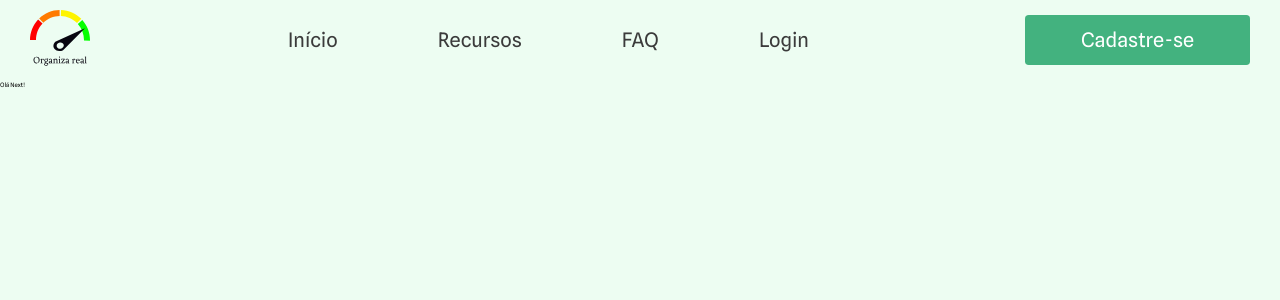
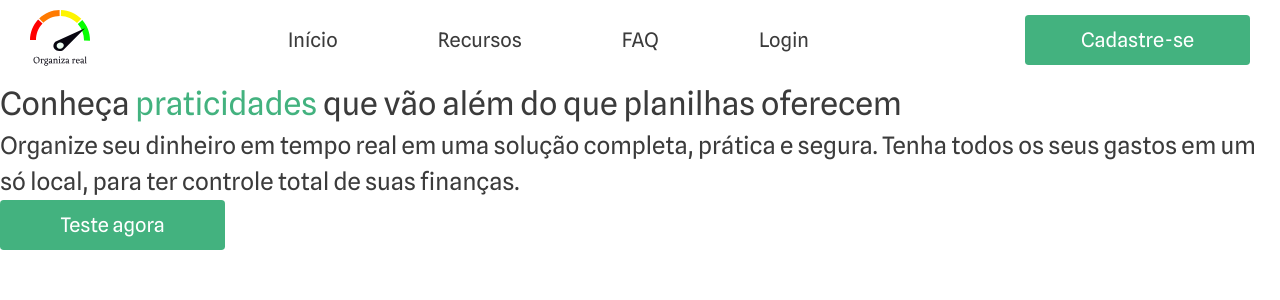
Before and after one commit to Valdeci97/gerenciador-despesas, a Next.js app in the folder frontend/: page / in a window 1280 px wide. Shown: the top 300 px of the page. Built offline with nearby package versions, Linux system fonts and the light colour scheme.

Commit message:
refactor(tailwind): create default styles js object to remove props repetition

```diff
--- a/frontend/src/app/page.tsx
+++ b/frontend/src/app/page.tsx
@@ -1,7 +1,19 @@
+import RegisterLink from '@/components/RegisterLink';
+
 export default function Home() {
   return (
     <main>
-      <h1>Olá Next!</h1>
+      <h1 className="text-32px text-light">
+        Conheça&nbsp;
+        <span className="text-32px text-green-contrast">praticidades</span> que vão além
+        do que planilhas oferecem
+      </h1>
+      <p className="text-24px text-light">
+        Organize seu dinheiro em tempo real em uma solução completa, prática e segura.
+        Tenha todos os seus gastos em um só local, para ter controle total de suas
+        finanças.
+      </p>
+      <RegisterLink linkText="Teste agora" />
     </main>
   );
 }
--- a/frontend/src/components/AsideMenuBar.tsx
+++ b/frontend/src/components/AsideMenuBar.tsx
@@ -11,25 +11,25 @@
       <nav className="aside-menu-link-container">
         <ul>
           <li className="text-white">
-            <a href="/" className="text-mobile-menu-link">
+            <a href="/" className="text-28px">
               Início
             </a>
           </li>
           <li className="text-white">
-            <a href="/resources" className="text-mobile-menu-link">
+            <a href="/resources" className="text-28px">
               Recursos
             </a>
           </li>
           <li className="text-white">
-            <a href="/faq" className="text-mobile-menu-link">
+            <a href="/faq" className="text-28px">
               FAQ
             </a>
           </li>
         </ul>
         <RegisterLink />
-        <span className="text-white text-mobile-menu">
+        <span className="text-white text-20px">
           Já tem conta?&nbsp;
-          <a href="/" className="text-mobile-menu text-green-contrast">
+          <a href="/" className="text-20px text-green-contrast">
             Login
           </a>
         </span>
--- a/frontend/src/components/Header.tsx
+++ b/frontend/src/components/Header.tsx
@@ -2,7 +2,7 @@
 
 export default function Header() {
   return (
-    <header className="px-30 grid h-80">
+    <header className="px-30px grid h-80px">
       <Navbar />
     </header>
   );
--- a/frontend/src/components/HomeLinks.tsx
+++ b/frontend/src/components/HomeLinks.tsx
@@ -5,22 +5,22 @@
     <>
       <ul className="w-full flex items-center justify-evenly desktop-navbar-items">
         <li className="text-light">
-          <a href="/" className="text-fgl">
+          <a href="/" className="text-20px">
             Início
           </a>
         </li>
         <li className="text-light">
-          <a href="/resources" className="text-fgl">
+          <a href="/resources" className="text-20px">
             Recursos
           </a>
         </li>
-        <li className="">
-          <a href="/faq" className="text-light text-fgl">
+        <li className="text-light">
+          <a href="/faq" className="text-20px">
             FAQ
           </a>
         </li>
         <li className="text-light">
-          <a href="/login" className="text-fgl">
+          <a href="/login" className="text-20px">
             Login
           </a>
         </li>
--- a/frontend/src/components/RegisterLink.tsx
+++ b/frontend/src/components/RegisterLink.tsx
@@ -1,10 +1,12 @@
-export default function RegisterLink() {
+import { RegisterLinkProps } from '@/@types/register-link-props';
+
+export default function RegisterLink({ linkText = 'Cadastre-se' }: RegisterLinkProps) {
   return (
     <a
       href="/register"
-      className="flex justify-center items-center w-225 bg-btngreen h-50 rounded-md text-white text-fgl"
+      className="flex justify-center items-center w-225px bg-green-contrast h-50px rounded-md text-white text-20px"
     >
-      Cadastre-se
+      {linkText}
     </a>
   );
 }
--- /dev/null
+++ b/frontend/src/utils/tailwind/index.ts
@@ -0,0 +1,18 @@
+export const styles = {
+  colors: {
+    light: '#3b3b3b',
+    greenContrast: '#43B27F',
+    lightMode: '#EDFDF2',
+  },
+  unitsInREMToPX: {
+    twenty: '2rem',
+    twentyFour: '2.4rem',
+    twentyEigth: '2.8rem',
+    thirty: '3rem',
+    thirtyTwo: '3.2rem',
+    fifty: '5rem',
+    eighty: '8rem',
+    oneHundred: '10rem',
+    twoHundredTwentyFive: '22.5rem',
+  },
+};
--- a/frontend/tailwind.config.js
+++ b/frontend/tailwind.config.js
@@ -1,39 +1,35 @@
+import { styles } from './src/utils/tailwind/index';
+
 /** @type {import('tailwindcss').Config} */
 module.exports = {
   content: ['./src/**/*.tsx'],
   theme: {
-    backgroundColor: {
-      transparent: 'transparent',
-      btngreen: '#43B27F',
-      theme: {
-        light: '#EDFDF2',
+    extend: {
+      backgroundColor: {
+        transparent: 'transparent',
+        'green-contrast': styles.colors.greenContrast,
+        light: styles.colors.lightMode,
       },
-      black: '#000',
-    },
-    padding: {
-      30: '3rem',
-      100: '10rem',
-    },
-    height: {
-      80: '8rem',
-      50: '5rem',
-    },
-    screens: {
-      'sc-360': { max: '360px' },
-      'sc-361-440': { min: '361px', max: '440px' },
-    },
-    extend: {
       colors: {
-        light: '#3b3b3b',
-        'green-contrast': '#43B27F',
+        light: styles.colors.light,
+        'green-contrast': styles.colors.greenContrast,
       },
       fontSize: {
-        fgl: '2rem',
-        'mobile-menu-link': '2.8rem',
-        'mobile-menu': '2rem',
+        '20px': styles.unitsInREMToPX.twenty,
+        '24px': styles.unitsInREMToPX.twentyFour,
+        '28px': styles.unitsInREMToPX.twentyEigth,
+        '32px': styles.unitsInREMToPX.thirtyTwo,
+      },
+      height: {
+        '80px': styles.unitsInREMToPX.eighty,
+        '50px': styles.unitsInREMToPX.fifty,
+      },
+      padding: {
+        '30px': styles.unitsInREMToPX.thirty,
+        '100px': styles.unitsInREMToPX.oneHundred,
       },
       width: {
-        225: '22.5rem',
+        '225px': styles.unitsInREMToPX.twoHundredTwentyFive,
       },
     },
   },
```
